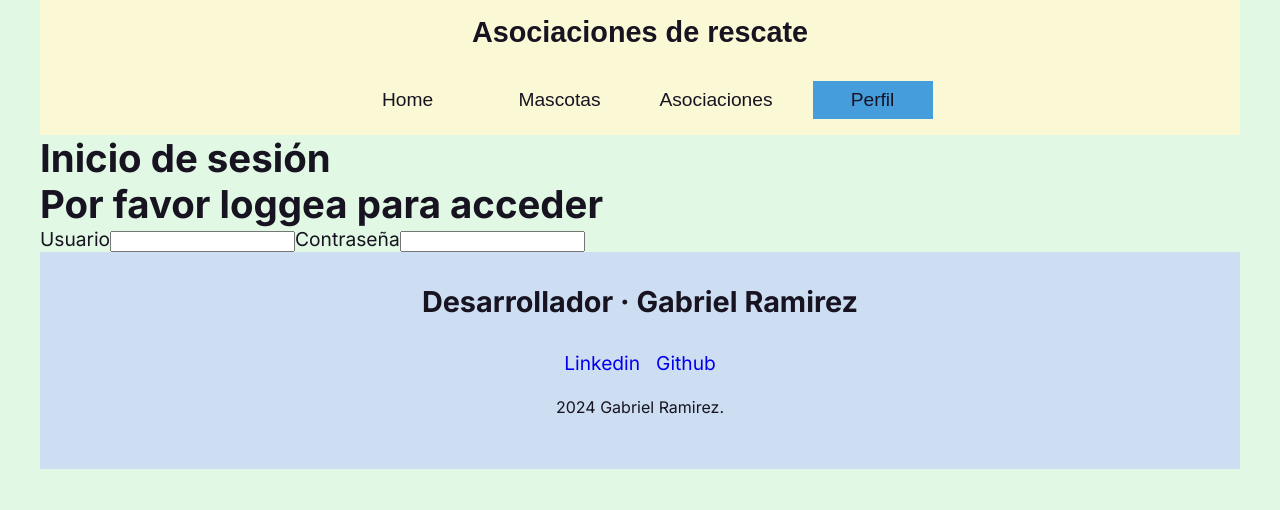
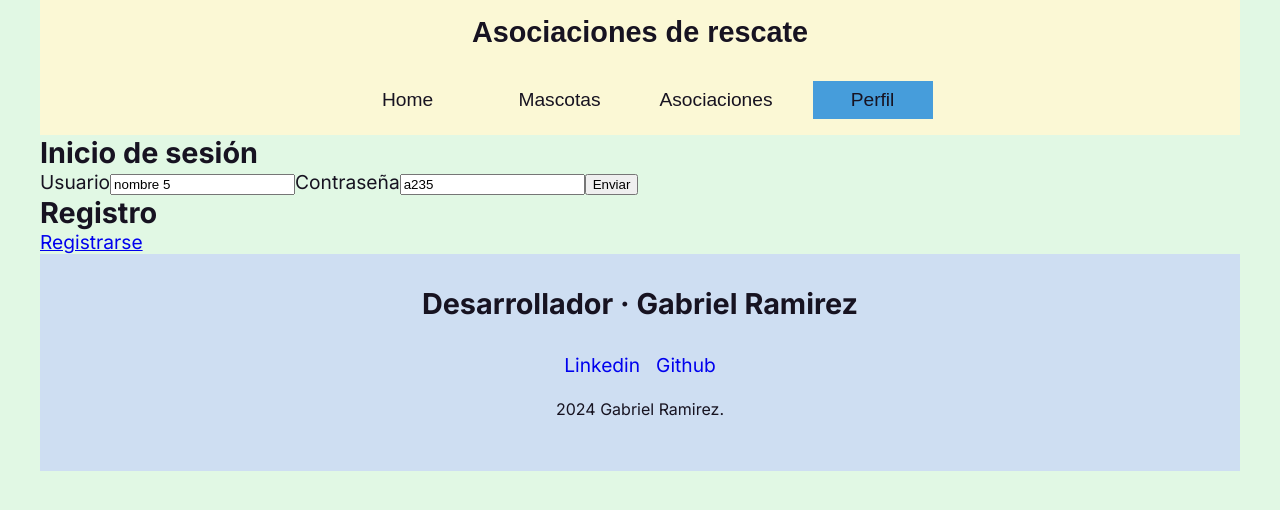
Before and after one commit to GaboxRV/asociaciones-de-rescate-animal, a Next.js app: page /login in a window 1280 px wide. Shown: the top 510 px of the page. Built offline with nearby package versions, Linux system fonts and the light colour scheme; a web font is replaced by a local one.

Commit message:
Solucionado el redireccionamiento del usuario despues de autenticarse de forma correcta.

```diff
--- a/src/app/login/page.tsx
+++ b/src/app/login/page.tsx
@@ -1,11 +1,25 @@
 import FormularioLogin from "@/ui/perfil/login/FormularioLogin";
+import Link from "next/link";
 
 export default async function Login() {
 
-    return(
+    return (
         <main>
-            <h1>Inicio de sesión</h1>
-            <FormularioLogin />
+            <section>
+                <h2>Inicio de sesión</h2>
+                <FormularioLogin />
+
+            </section>
+
+            <section>
+                <h2>Registro</h2>
+                <Link href={'/registro'} >
+                    Registrarse
+                </Link>
+            </section>
+
+
+
         </main>
     );
 }
--- a/src/auth.config.tsx
+++ b/src/auth.config.tsx
@@ -1,23 +1,27 @@
 import type { NextAuthConfig } from "next-auth";
+import { Session } from 'next-auth';
 
 export const authConfig = {
     pages: {
         signIn: '/login',
     },
     callbacks: {
+      redirect: async ({ url, baseUrl }) => {
+        return `${baseUrl}/perfil`;
+      },
       authorized({ auth, request: { nextUrl } }) {
 
         const estaRegistrado = !!auth?.user;
         const estaEnPerfil = nextUrl.pathname.startsWith('/perfil');
+        const estaEnLogin = nextUrl.pathname.startsWith('/login');
 
         if (estaEnPerfil) {
 
-          if (estaRegistrado) return true;
+          if (estaRegistrado) {
+            return true;
+          }
+
           return false;  // Redirect unauthenticated users to login page
-
-        } else if (estaRegistrado) {
-
-          return Response.redirect('/perfil');
 
         }
         return true;
--- a/src/auth.ts
+++ b/src/auth.ts
@@ -1,4 +1,4 @@
-import NextAuth from 'next-auth';
+import NextAuth, { Session } from 'next-auth';
 import { authConfig } from './auth.config';
 import Credentials from 'next-auth/providers/credentials';
 import { z } from 'zod';
@@ -17,9 +17,15 @@ export const { auth, signIn, signOut } = NextAuth({
               const { nombre_usuario, contrasena } = parsedCredentials.data;
               const usuario = await fetchUsuario(nombre_usuario);
 
+
               if (!usuario) return null;
 
-              if (contrasena === usuario.contrasena_usuario) return usuario;
+              if (contrasena === usuario.contrasena_usuario){
+                return {
+                  name: usuario.usuario_id,
+                  email: usuario.asociacion_id
+                };
+              }
             }
 
             console.log('Credenciales invalidas');
--- a/src/lib/actions.ts
+++ b/src/lib/actions.ts
@@ -120,19 +120,23 @@ export async function crearUsuario(estadoPrevio: Prueba, formData: FormData){
     redirect('/perfil');
 }
 
-export async function authenticate( prevState: string | undefined, formData: FormData,
-  ) {
+export async function authenticate( prevState: string | undefined, formData: FormData) {
     try {
-      await signIn('credentials', formData);
+
+      await signIn('credentials', formData)
+
     } catch (error) {
+
       if (error instanceof AuthError) {
+
         switch (error.type) {
           case 'CredentialsSignin':
-            return 'Invalid credentials.';
+            return 'Credenciales invalidas';
           default:
-            return 'Something went wrong.';
+            return 'Algo salio mal..';
         }
+
       }
       throw error;
     }
-  }
+}
--- a/src/lib/conexion.ts
+++ b/src/lib/conexion.ts
@@ -14,5 +14,4 @@ if (!conn) {
 
 }
 
-
 export { conn };
--- a/src/lib/data.ts
+++ b/src/lib/data.ts
@@ -85,9 +85,8 @@ export async function fetchSexoMascotas(){
 
 export async function fetchUsuario(usuario: string){
     noStore();
-    console.log("fetchUsuario");
     try{
-        const respuesta = await conn.query("SELECT * FROM usuarios where nombre_usuario = $1", usuario);
+        const respuesta = await conn.query("SELECT * FROM usuarios where nombre_usuario = $1", [usuario]);
         return respuesta.rows[0];
     } catch (error){
         console.error("Error al obtener el usuario: ", error);
--- a/src/ui/perfil/login/FormularioLogin.tsx
+++ b/src/ui/perfil/login/FormularioLogin.tsx
@@ -4,19 +4,19 @@ import { useFormState, useFormStatus } from 'react-dom';
 import { authenticate } from '@/lib/actions';
 
 export default function FormularioLogin() {
-    const [errorMessage, dispatch] = useFormState(authenticate, undefined);
+    const [mensaje, mandar] = useFormState(authenticate, undefined);
+
 
     return (
 
 
-        <form action={dispatch}>
-            <h1>Por favor loggea para acceder</h1>
-
+        <form action={mandar}>
             <label>Usuario</label>
-            <input type="text" name="usuario" />
+            <input type="text" name="nombre_usuario" defaultValue={'nombre 5'} />
 
             <label>Contraseña</label>
-            <input type="text" name="contraseña" />
+            <input type="text" name="contrasena" defaultValue={'a235'}/>
+            <button>Enviar</button>
         </form>
     );
 }
```
Also changed, not shown: src/app/perfil/page.tsx (+21 -1 lines), src/app/registro/page.tsx (added, +10 -0 lines).
